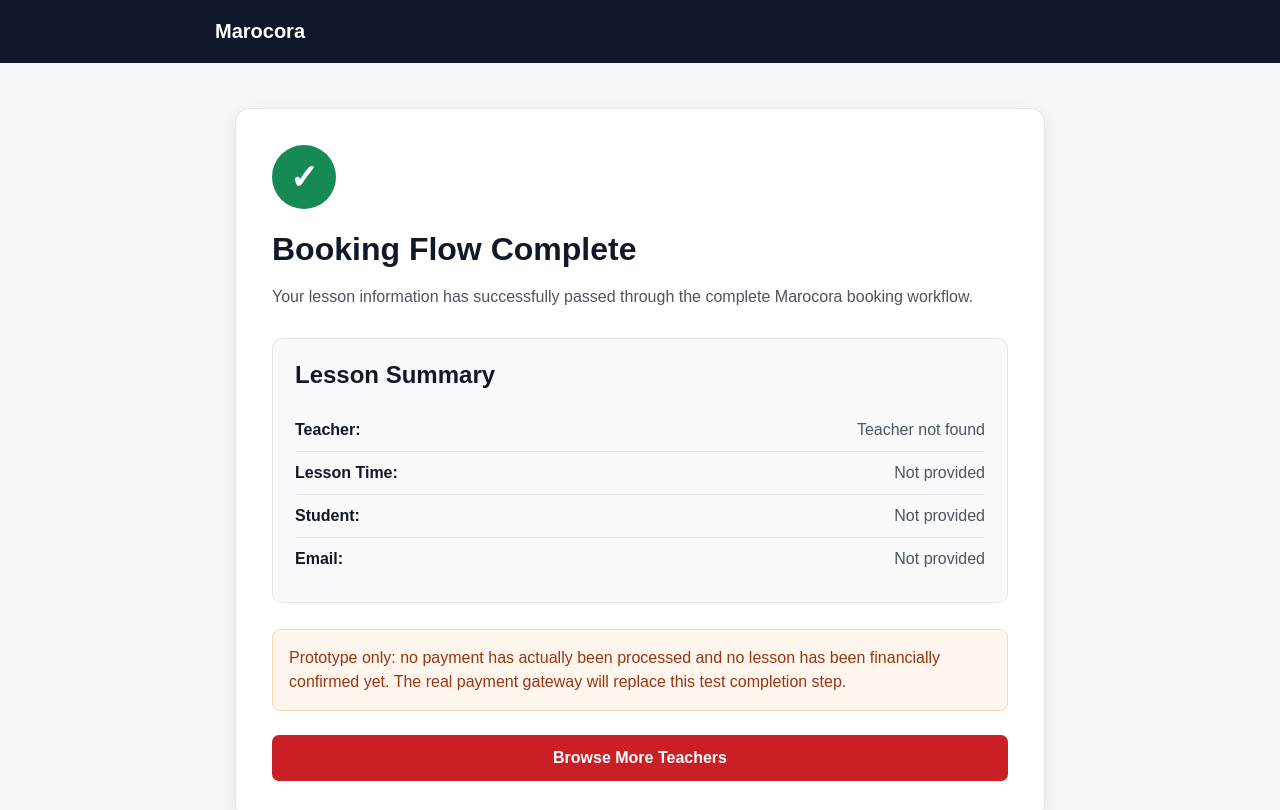
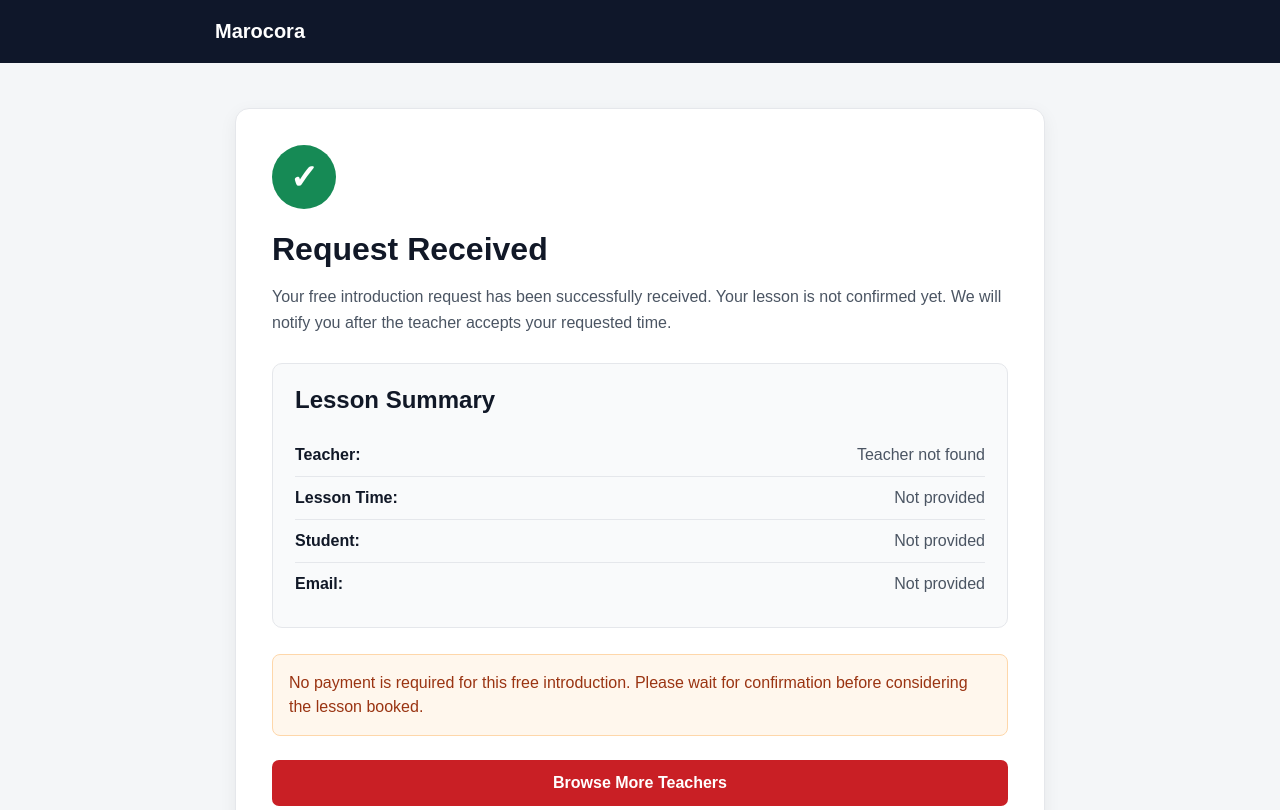
Before and after one commit to jeninmediahouse/marocora.github.io, a plain HTML site: page booking-success.html in a window 1280 px wide. Shown: the top 810 px of the page. Drawn offline with Linux system fonts and the light colour scheme.

Commit message:
Update free introduction request confirmation page

```diff
--- a/booking-success.html
+++ b/booking-success.html
@@ -158,12 +158,12 @@
 
         <div class="success-mark">✓</div>
 
-        <h1>Booking Flow Complete</h1>
+        <h1>Request Received</h1>
 
         <p class="intro">
-            Your lesson information has successfully passed through the complete
-            Marocora booking workflow.
-        </p>
+    Your free introduction request has been successfully received. Your lesson is not confirmed yet.
+    We will notify you after the teacher accepts your requested time.
+</p>
 
         <div class="summary">
             <h2>Lesson Summary</h2>
@@ -190,11 +190,8 @@
         </div>
 
         <div class="prototype-notice">
-            Prototype only: no payment has actually been processed and no lesson
-            has been financially confirmed yet. The real payment gateway will
-            replace this test completion step.
-        </div>
-
+    No payment is required for this free introduction. Please wait for confirmation before considering the lesson booked.
+</div>
         <a href="teachers.html" class="button">
             Browse More Teachers
         </a>
```
